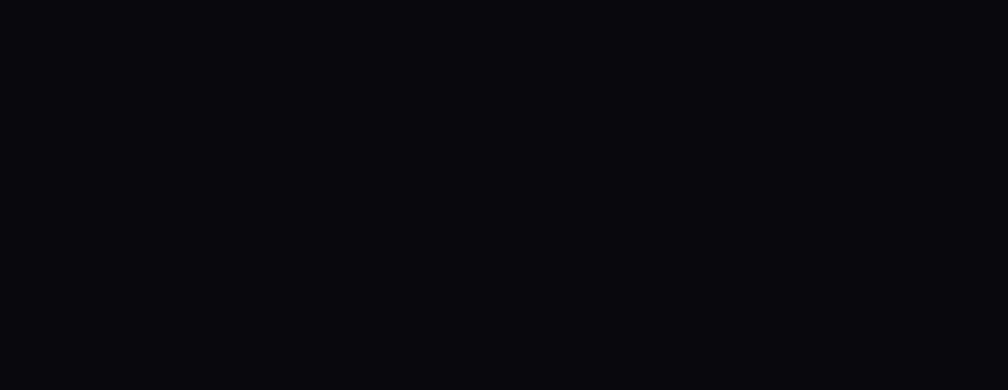
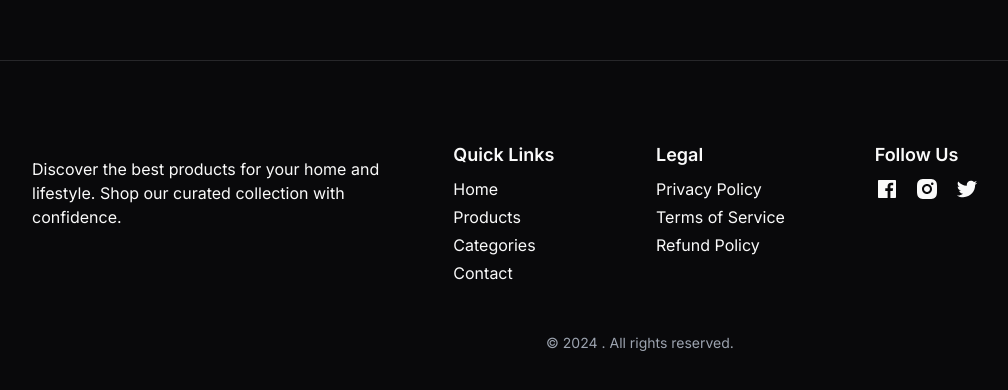
Before and after one commit to rifkiahmadfahrezi/shopper, a Next.js app: page / in a window 1280 px wide. Shown: the part 906-1296 px from the top of the page, without its empty margins (0-1008 px from the left). Before the commit the page ends 800 px from the top, so only its background shows below. Built offline with nearby package versions, Linux system fonts and the light colour scheme.

Commit message:
add footer

```diff
--- a/src/app/layout.tsx
+++ b/src/app/layout.tsx
@@ -9,6 +9,7 @@
   description: "Generated by create next app",
 };
 import Navbar from "@/components/fragment/Navbar";
+import Footer from "@/components/fragment/Footer";
 
 export default function RootLayout({
   children,
@@ -19,9 +20,10 @@
     <html lang="en">
       <body className={inter.className}>
         <Navbar />
-        {/* <main className="mx-auto px-4 container-lg"> */}
-          {children}
-        {/* </main> */}
+          <main className="min-h-svh">
+            {children}
+          </main>
+        <Footer />
       </body>
     </html>
   );
--- /dev/null
+++ b/src/components/fragment/Footer.tsx
@@ -0,0 +1,68 @@
+
+import Link from "next/link"
+import { RiFacebookBoxFill, RiInstagramFill, RiTwitterFill } from "@remixicon/react"
+
+export default function Footer() {
+  return (
+    <footer className="bg-background border-t pt-12 pb-5 md:py-16 lg:pt-20 mt-20">
+      <div className="container mx-auto px-4 md:px-6 lg:px-8 grid grid-cols-1 md:grid-cols-2 lg:grid-cols-3 gap-8 lg:gap-12">
+        <div className="space-y-4">
+          <div className="flex items-center space-x-2">
+            <h1 className="text-2xl font-bold capitalize">{process.env.NEXT_PUBLIC_SHOP_NAME}</h1>
+          </div>
+          <p className="text-sm md:text-base">
+            Discover the best products for your home and lifestyle. Shop our curated collection with confidence.
+          </p>
+        </div>
+        <div className="grid grid-cols-2 gap-8">
+          <div className="space-y-2">
+            <h4 className="text-lg font-semibold">Quick Links</h4>
+            <nav className="space-y-1 flex flex-col">
+              <Link className="hover:underline" href="#">
+                Home
+              </Link>
+              <Link className="hover:underline" href="#">
+                Products
+              </Link>
+              <Link className="hover:underline" href="#">
+                Categories
+              </Link>
+              <Link className="hover:underline" href="#">
+                Contact
+              </Link>
+            </nav>
+          </div>
+          <div className="space-y-2">
+            <h4 className="text-lg font-semibold">Legal</h4>
+            <nav className="space-y-1 flex flex-col">
+              <Link className="hover:underline" href="#">
+                Privacy Policy
+              </Link>
+              <Link className="hover:underline" href="#">
+                Terms of Service
+              </Link>
+              <Link className="hover:underline" href="#">
+                Refund Policy
+              </Link>
+            </nav>
+          </div>
+        </div>
+        <div className="space-y-2">
+          <h4 className="text-lg font-semibold">Follow Us</h4>
+          <div className="flex space-x-4 ">
+            <Link className="hover:underline" href="#">
+              <RiFacebookBoxFill className="h-6 w-6" />
+            </Link>
+            <Link className="hover:underline" href="#">
+              <RiInstagramFill className="h-6 w-6" />
+            </Link>
+            <Link className="hover:underline" href="#">
+              <RiTwitterFill className="h-6 w-6" />
+            </Link>
+          </div>
+        </div>
+      </div>
+      <div className="mt-8 md:mt-12 text-center text-gray-400 text-sm">© {new Date().getFullYear()} {process.env.NEXT_PUBLIC_SHOP_NAME}. All rights reserved.</div>
+    </footer>
+  )
+}
```
